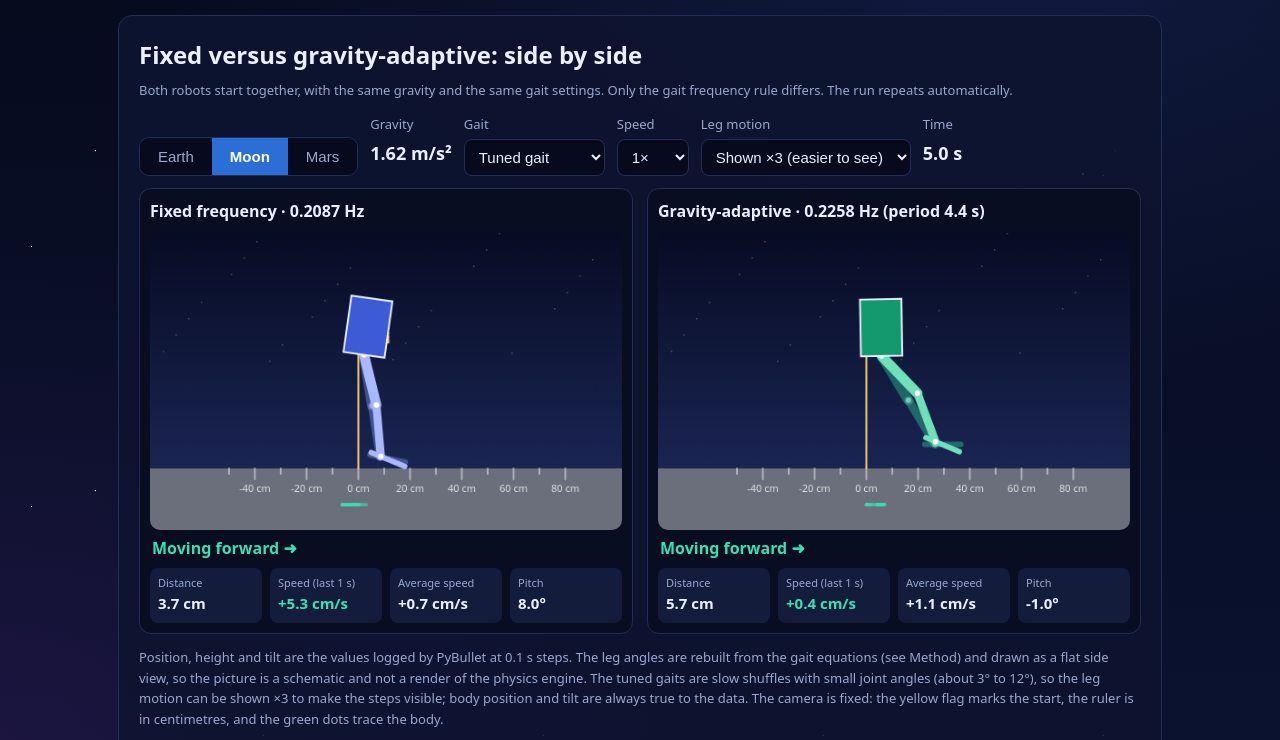
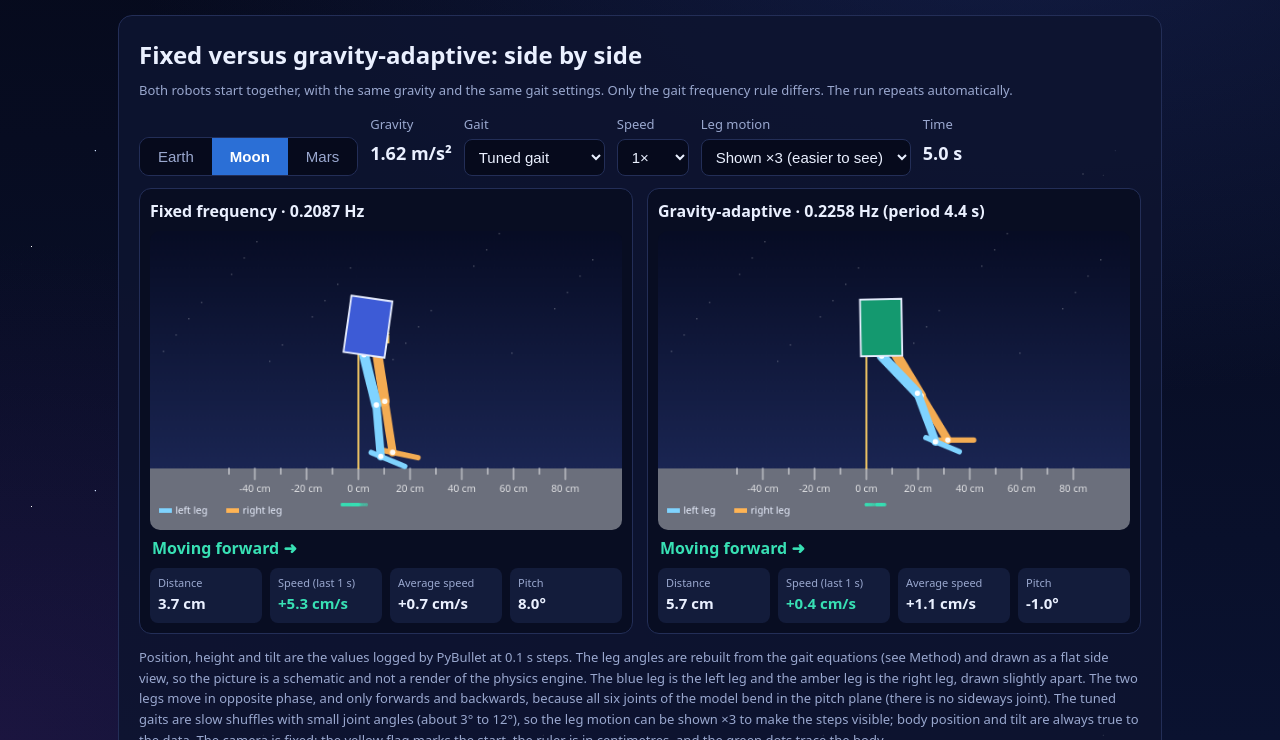
Before and after one commit to Nikeshgahatra/thesis-biped-sim-web, a plain HTML site: page simulator.html in a window 1280 px wide. Shown: the part 60-800 px from the top of the page. Drawn offline with Linux system fonts and the light colour scheme.

Commit message:
Add files via upload

```diff
--- a/sim.js
+++ b/sim.js
@@ -35,16 +35,17 @@ function drawPanel(p){
   // robot
   const bx=X(s[1]),by=GY-s[2]*S;const rot=(px,py)=>[bx+(px*Math.cos(pitch)+py*Math.sin(pitch))*S,by-(py*Math.cos(pitch)-px*Math.sin(pitch))*S];
   const tg=targets(D.params[gait][p.c],freqOf(p.c),tt,pitch,rate),hipP=rot(0,-0.11),K=parseFloat($('amp').value);['L','R'].forEach(k=>{tg[k].hip*=K;tg[k].knee*=K;tg[k].ank*=K});
-  function leg(q,al,col){const a1=pitch+q.hip,a2=a1-q.knee,a3=a2+q.ank,d=a=>[Math.sin(a),Math.cos(a)];
-    const k=[hipP[0]+d(a1)[0]*.2*S,hipP[1]+d(a1)[1]*.2*S],f=[k[0]+d(a2)[0]*.2*S,k[1]+d(a2)[1]*.2*S];
-    ctx.globalAlpha=al;ctx.lineCap='round';ctx.strokeStyle=col;ctx.lineWidth=11;ctx.beginPath();ctx.moveTo(hipP[0],hipP[1]);ctx.lineTo(k[0],k[1]);ctx.stroke();
+  function leg(q,al,col,off){const a1=pitch+q.hip,a2=a1-q.knee,a3=a2+q.ank,d=a=>[Math.sin(a),Math.cos(a)],hp=[hipP[0]+off,hipP[1]-off*0.35];
+    const k=[hp[0]+d(a1)[0]*.2*S,hp[1]+d(a1)[1]*.2*S],f=[k[0]+d(a2)[0]*.2*S,k[1]+d(a2)[1]*.2*S];
+    ctx.globalAlpha=al;ctx.lineCap='round';ctx.strokeStyle=col;ctx.lineWidth=11;ctx.beginPath();ctx.moveTo(hp[0],hp[1]);ctx.lineTo(k[0],k[1]);ctx.stroke();
     ctx.lineWidth=9;ctx.beginPath();ctx.moveTo(k[0],k[1]);ctx.lineTo(f[0],f[1]);ctx.stroke();
     const fd=[Math.cos(a3),-Math.sin(a3)];ctx.lineWidth=6;ctx.beginPath();ctx.moveTo(f[0]-fd[0]*.04*S,f[1]-fd[1]*.04*S);ctx.lineTo(f[0]+fd[0]*.10*S,f[1]+fd[1]*.10*S);ctx.stroke();
-    ctx.fillStyle='#fff';[hipP,k,f].forEach(q=>{ctx.beginPath();ctx.arc(q[0],q[1],3,0,6.3);ctx.fill()});ctx.globalAlpha=1}
-  const fallen=fell&&done,legc=p.c==='Fixed'?['#7a8fe8','#a9b8ff']:['#2fbf95','#6fe0b9'];
-  leg(tg.R,.45,legc[0]);leg(tg.L,1,legc[1]);
+    ctx.fillStyle='#fff';[hp,k,f].forEach(q=>{ctx.beginPath();ctx.arc(q[0],q[1],3,0,6.3);ctx.fill()});ctx.globalAlpha=1}
+  const fallen=fell&&done;
+  leg(tg.R,.95,'#ffb454',14);leg(tg.L,1,'#7fd3ff',0);
   const c=[[-.08,.11],[.08,.11],[.08,-.11],[-.08,-.11]].map(q=>rot(q[0],q[1]));
   ctx.fillStyle=fallen?'#b8402f':(p.c==='Fixed'?'#3d5bd6':'#14996f');ctx.strokeStyle='#e8eeff';ctx.lineWidth=2;ctx.beginPath();c.forEach((q,i)=>i?ctx.lineTo(q[0],q[1]):ctx.moveTo(q[0],q[1]));ctx.closePath();ctx.fill();ctx.stroke();
+  ctx.font='11px system-ui';ctx.textAlign='left';ctx.fillStyle='#7fd3ff';ctx.fillRect(10,H-24,14,5);ctx.fillStyle='#eaf0ff';ctx.fillText('left leg',28,H-18);ctx.fillStyle='#ffb454';ctx.fillRect(84,H-24,14,5);ctx.fillStyle='#eaf0ff';ctx.fillText('right leg',102,H-18);
   // state overlays
   if(fallen){const flash=clamp(1-(t-endT)/0.8,0,1);ctx.fillStyle='rgba(214,64,47,'+(0.06+0.28*flash)+')';ctx.fillRect(0,0,W,H);
     ctx.fillStyle='#fff';ctx.font='bold 30px system-ui';ctx.textAlign='center';ctx.fillText('FALLEN at '+endT.toFixed(2)+' s',W/2,44)}
--- a/simulator.html
+++ b/simulator.html
@@ -11,12 +11,12 @@
 <label>Gravity<b id="gv" style="font-size:18px;color:var(--ink)">1.62 m/s²</b></label>
 <label>Gait<select id="gait"><option value="tuned" selected>Tuned gait</option><option value="first">First gait (falls)</option></select></label>
 <label>Speed<select id="spd"><option value="0.5">0.5×</option><option value="1" selected>1×</option><option value="2">2×</option><option value="3">3×</option></select></label>
-<label>Leg motion<select id="amp"><option value="1">True size</option><option value="3" selected>Shown ×3 (easier to see)</option></select></label>
+<label>Leg motion<select id="amp"><option value="1">True size</option><option value="3" selected>Shown ×3 (easier to see)</option><option value="5">Shown ×5</option></select></label>
 <label>Time<b id="clock" style="font-size:18px;color:var(--ink);font-variant-numeric:tabular-nums">0.0 s</b></label></div>
 <div class="duo">
 <div class="pan"><div class="pt" id="tFixed">Fixed</div><canvas id="cvFixed" width="520" height="330"></canvas><div class="dir" id="dFixed"></div><div class="hud2" id="hFixed"></div></div>
 <div class="pan"><div class="pt" id="tAdaptive">Adaptive</div><canvas id="cvAdaptive" width="520" height="330"></canvas><div class="dir" id="dAdaptive"></div><div class="hud2" id="hAdaptive"></div></div></div>
-<p class="note">Position, height and tilt are the values logged by PyBullet at 0.1 s steps. The leg angles are rebuilt from the gait equations (see Method) and drawn as a flat side view, so the picture is a schematic and not a render of the physics engine. The tuned gaits are slow shuffles with small joint angles (about 3° to 12°), so the leg motion can be shown ×3 to make the steps visible; body position and tilt are always true to the data. The camera is fixed: the yellow flag marks the start, the ruler is in centimetres, and the green dots trace the body.</p></section>
+<p class="note">Position, height and tilt are the values logged by PyBullet at 0.1 s steps. The leg angles are rebuilt from the gait equations (see Method) and drawn as a flat side view, so the picture is a schematic and not a render of the physics engine. The blue leg is the left leg and the amber leg is the right leg, drawn slightly apart. The two legs move in opposite phase, and only forwards and backwards, because all six joints of the model bend in the pitch plane (there is no sideways joint). The tuned gaits are slow shuffles with small joint angles (about 3° to 12°), so the leg motion can be shown ×3 to make the steps visible; body position and tilt are always true to the data. The camera is fixed: the yellow flag marks the start, the ruler is in centimetres, and the green dots trace the body.</p></section>
 <section class="card"><h2>This condition</h2><div id="cmp" class="sum"></div></section>
 <section class="card two"><div><h2>Distance over time</h2><canvas id="dist" width="560" height="280"></canvas><div class="legend"><span><i style="background:#7c9cff"></i>Fixed</span><span><i style="background:#38e0b4"></i>Adaptive</span></div></div>
 <div><h2>Gait frequency and gravity</h2><canvas id="law" width="560" height="280"></canvas><p class="note">The adaptive controller follows f = f<sub>0</sub>·√(g / 9.81). The fixed controller keeps one frequency.</p></div></section>
```
